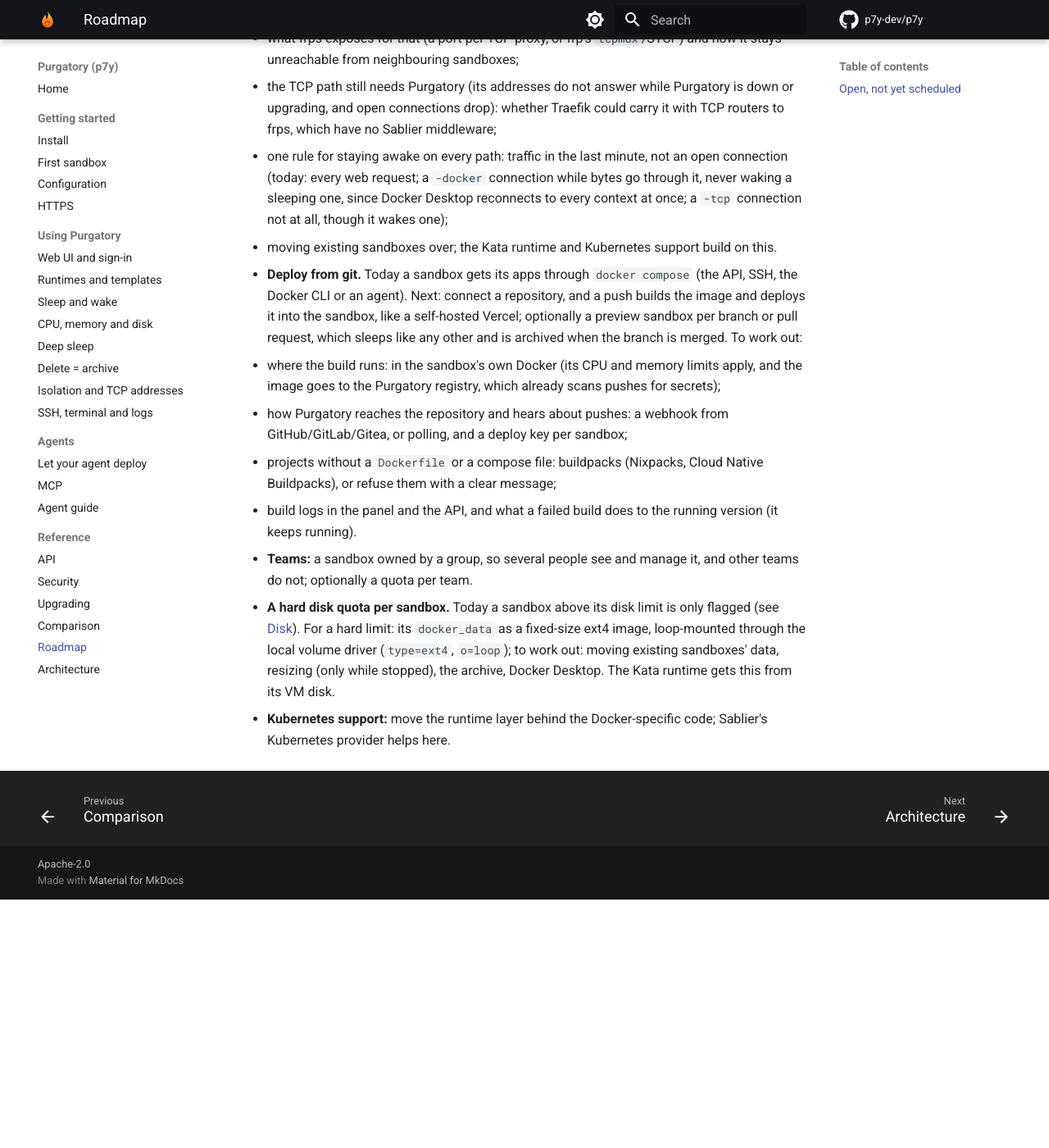
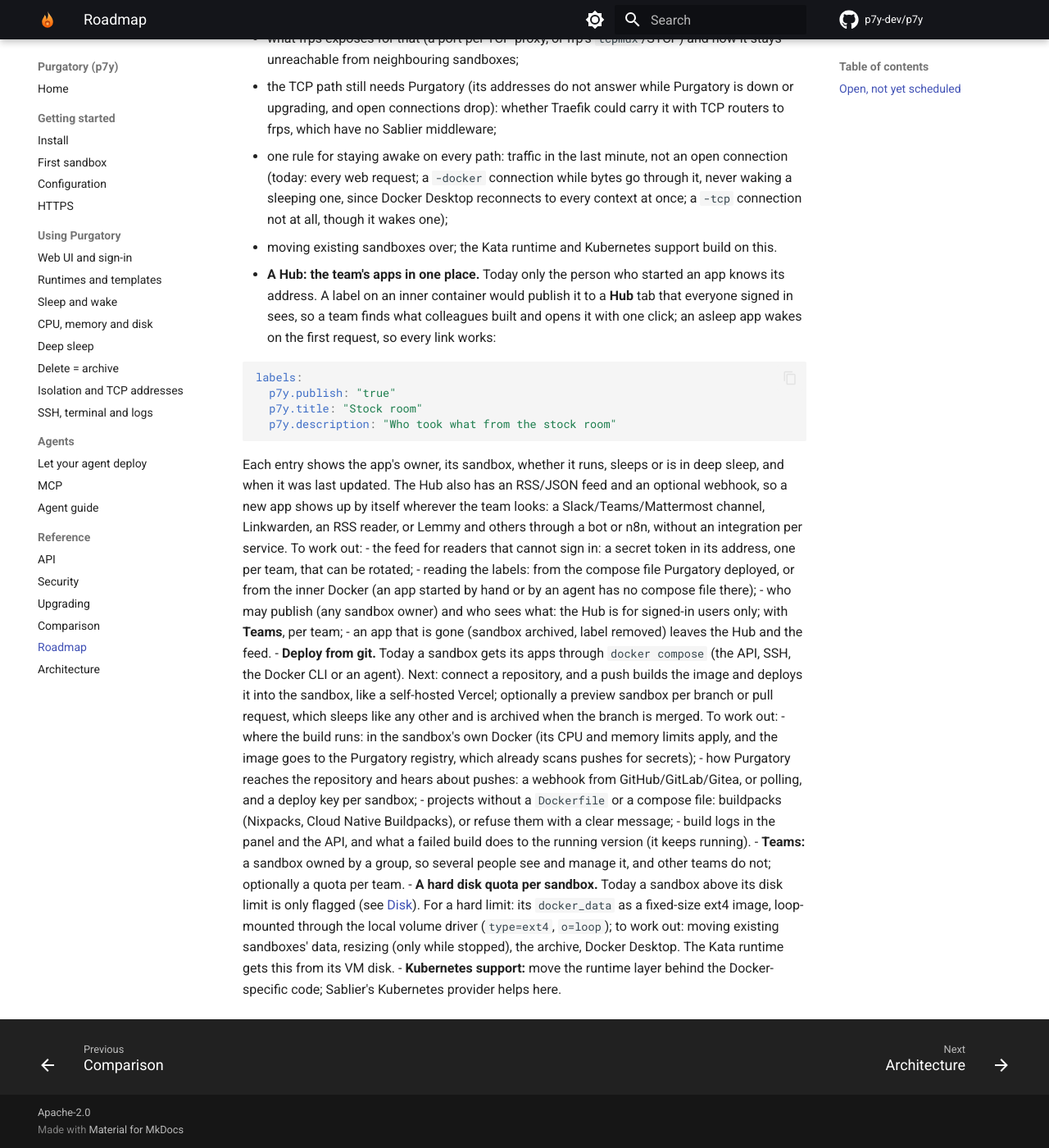
Before and after one commit to csakaszamok/p7y, an MkDocs documentation site: the page built from docs/roadmap.md, in a window 1280 px wide and 1400 px high, scrolled down 1884 px. Shown: the whole window at 82% size. Built offline with MkDocs 1.6.1 and Material for MkDocs 9.7.7, drawn with Linux system fonts in a browser that asks for light colours; comment, search, counter and statistics services are not loaded; the version menu is left out; before the commit the page ends 2981 px from its top, so only the background shows below that.

Commit message:
Roadmap: the Hub, the team's apps in one place, with a feed
Co-Authored-By: Claude Opus 5.5 (1M context) <noreply@anthropic.com>

````diff
--- a/docs/roadmap.md
+++ b/docs/roadmap.md
@@ -25,6 +25,20 @@
   - the TCP path still needs Purgatory (its addresses do not answer while Purgatory is down or upgrading, and open connections drop): whether Traefik could carry it with TCP routers to frps, which have no Sablier middleware;
   - one rule for staying awake on every path: traffic in the last minute, not an open connection (today: every web request; a `-docker` connection while bytes go through it, never waking a sleeping one, since Docker Desktop reconnects to every context at once; a `-tcp` connection not at all, though it wakes one);
   - moving existing sandboxes over; the Kata runtime and Kubernetes support build on this.
+- **A Hub: the team's apps in one place.** Today only the person who started an app knows its address. A label on an inner container would publish it to a **Hub** tab that everyone signed in sees, so a team finds what colleagues built and opens it with one click; an asleep app wakes on the first request, so every link works:
+
+  ```yaml
+  labels:
+    p7y.publish: "true"
+    p7y.title: "Stock room"
+    p7y.description: "Who took what from the stock room"
+  ```
+
+  Each entry shows the app's owner, its sandbox, whether it runs, sleeps or is in deep sleep, and when it was last updated. The Hub also has an RSS/JSON feed and an optional webhook, so a new app shows up by itself wherever the team looks: a Slack/Teams/Mattermost channel, Linkwarden, an RSS reader, or Lemmy and others through a bot or n8n, without an integration per service. To work out:
+  - the feed for readers that cannot sign in: a secret token in its address, one per team, that can be rotated;
+  - reading the labels: from the compose file Purgatory deployed, or from the inner Docker (an app started by hand or by an agent has no compose file there);
+  - who may publish (any sandbox owner) and who sees what: the Hub is for signed-in users only; with **Teams**, per team;
+  - an app that is gone (sandbox archived, label removed) leaves the Hub and the feed.
 - **Deploy from git.** Today a sandbox gets its apps through `docker compose` (the API, SSH, the Docker CLI or an agent). Next: connect a repository, and a push builds the image and deploys it into the sandbox, like a self-hosted Vercel; optionally a preview sandbox per branch or pull request, which sleeps like any other and is archived when the branch is merged. To work out:
   - where the build runs: in the sandbox's own Docker (its CPU and memory limits apply, and the image goes to the Purgatory registry, which already scans pushes for secrets);
   - how Purgatory reaches the repository and hears about pushes: a webhook from GitHub/GitLab/Gitea, or polling, and a deploy key per sandbox;
````
